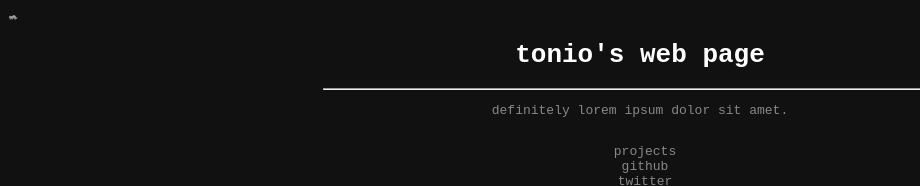
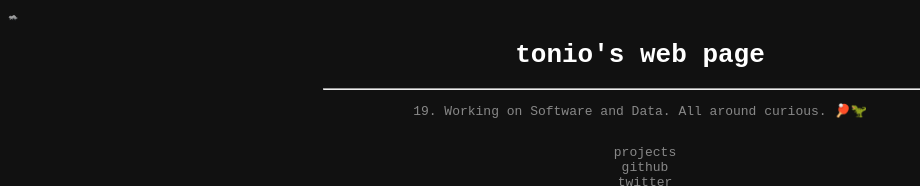
Before and after one commit to tonio-m/tonio-m.github.io, a plain HTML site: page index.html in a window 1280 px wide. Shown: the top 186 px of the page, without its empty margins (0-920 px from the left). Drawn offline with Linux system fonts and the light colour scheme.

Commit message:
changed description

```diff
--- a/index.html
+++ b/index.html
@@ -12,8 +12,7 @@
 		</div>
 		<h1>tonio's web page</h1>
 		<hr>
-		<p>definitely lorem ipsum dolor sit amet.</p>
-
+		<p>19. Working on Software and Data. All around curious. 🏓🦖</p>
 		<div class="table">
 			<ul>
 				<li><a href="https://www.github.com/tonio-m/projects">projects</a></li>
```
